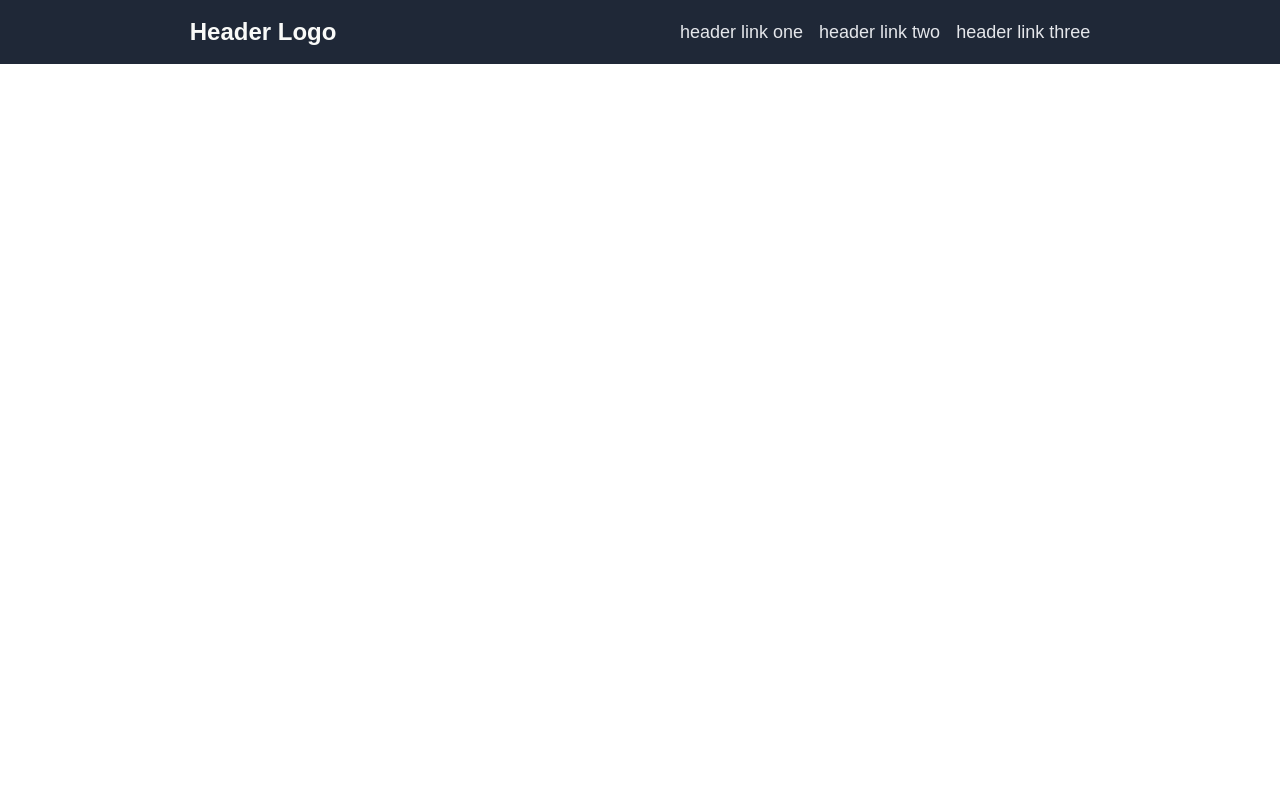
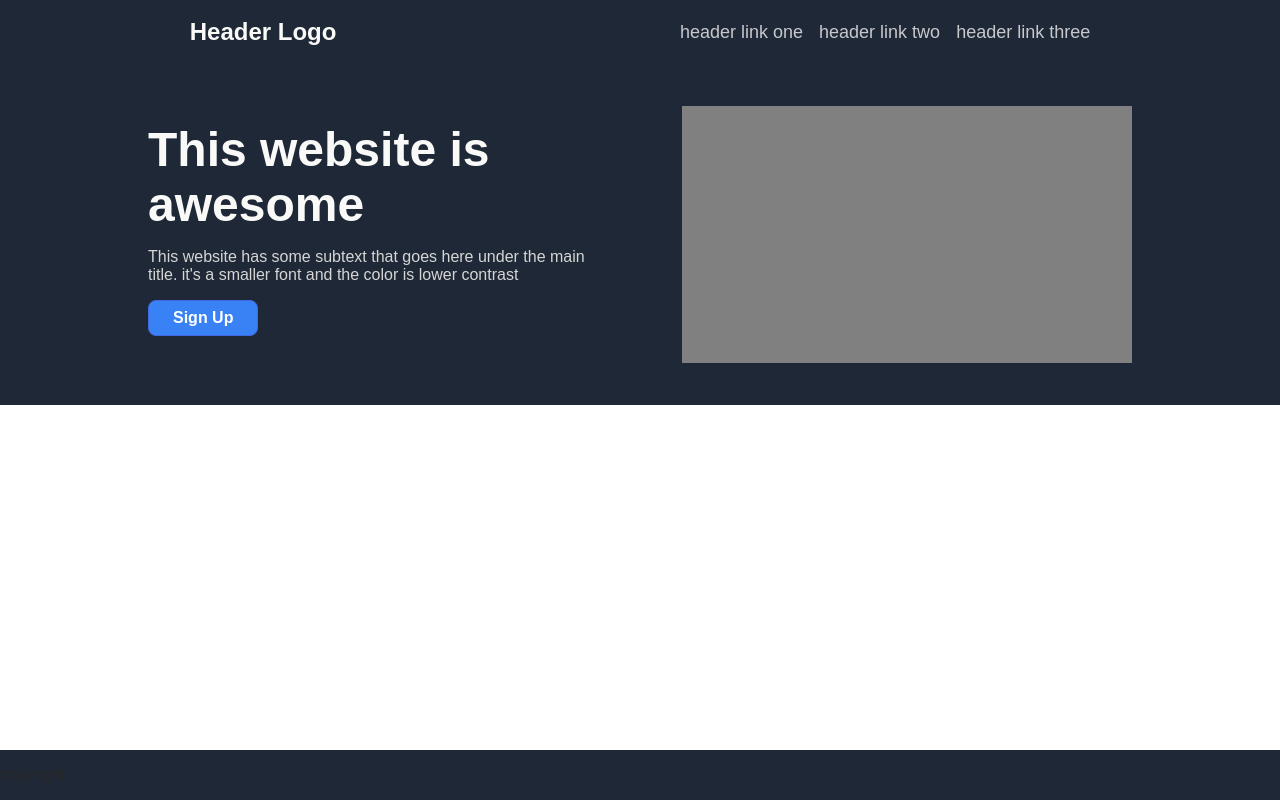
Before and after one commit to EasyCS50/Landing-Page, a plain HTML site: page index.html in a window 1280 px wide. Drawn offline with Linux system fonts and the light colour scheme.

Commit message:
Completed "awesome" section of main and included a footer

```diff
--- a/index.html
+++ b/index.html
@@ -15,5 +15,20 @@
             <li><a href="#">header link three</a></li>
         </ul>
     </div>
+    <div class="main">
+        <div class="awesome">
+            <div class="left">
+                <h1 class="main-text">This website is awesome</h1>
+                <p>This website has some subtext that goes here under the main title. it's a smaller font and the color is lower contrast</p>
+                <button>Sign Up</button>
+            </div>
+            <div class="right">
+                <img src="./images/gray.png" alt="gray">
+            </div>
+        </div>
+    </div>
+    <div class="footer">
+        <p>copyright</p>
+    </div>
 </body>
 </html>
--- a/styles.css
+++ b/styles.css
@@ -6,7 +6,7 @@ body {
     flex-direction: column;
 }
 
-.header, .main, .footer {
+.header, .awesome, .footer {
     background-color: #1F2837;
 }
 
@@ -20,6 +20,53 @@ body {
     color: #F9FAF8;
     font-size: 24px;
     font-weight: bold;
+}
+
+.main {
+    display: flex;
+    flex-direction: column;
+    flex-grow: 1;
+}
+
+.awesome {
+    display: flex;
+    justify-content: center;
+}
+
+.main-text {
+    font-size: 48px;
+    font-weight: bolder;
+}
+
+.left {
+    color: #F9FAF8;
+}
+
+.right, .left {
+    width: 450px;
+    margin: 24px;
+    padding: 18px;
+}
+
+h1 {
+    margin: 16px 0px;
+}
+
+button {
+    cursor: pointer;
+    padding: 8px 24px;
+    border-radius: 8px;
+    background: #3882F6;
+    border: 1px solid royalblue;
+    color: white;
+    font-size: 16px;
+    font-weight: bold;
+}
+
+img {
+    object-fit: cover;
+    width: 100%;
+    height: 100%;
 }
 
 ul {
@@ -37,3 +84,7 @@ a {
     font-size: 18px;
     font-weight: lighter;
 }
+
+a, p {
+    filter: contrast(70%);
+}
```
Also changed, not shown: images/gray.png (added).
